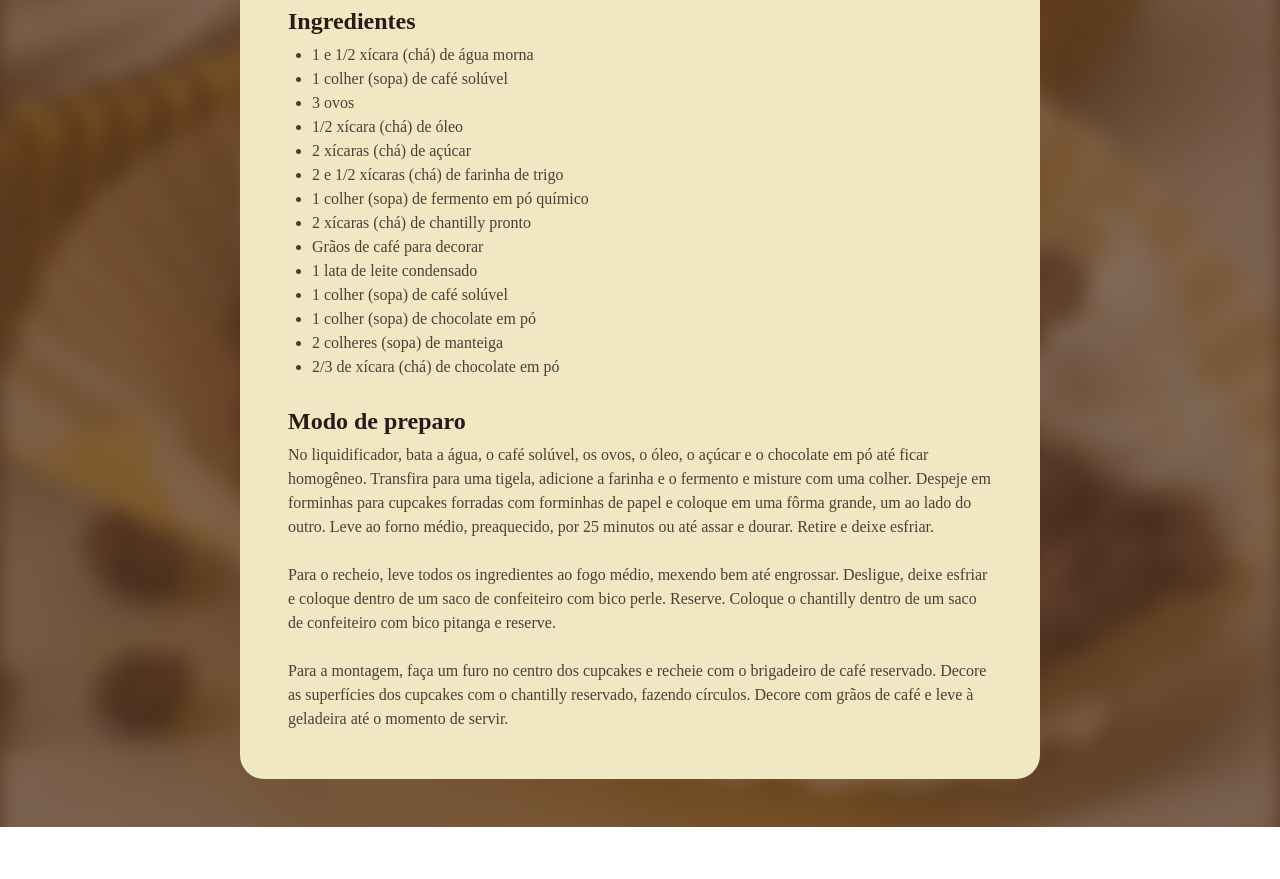
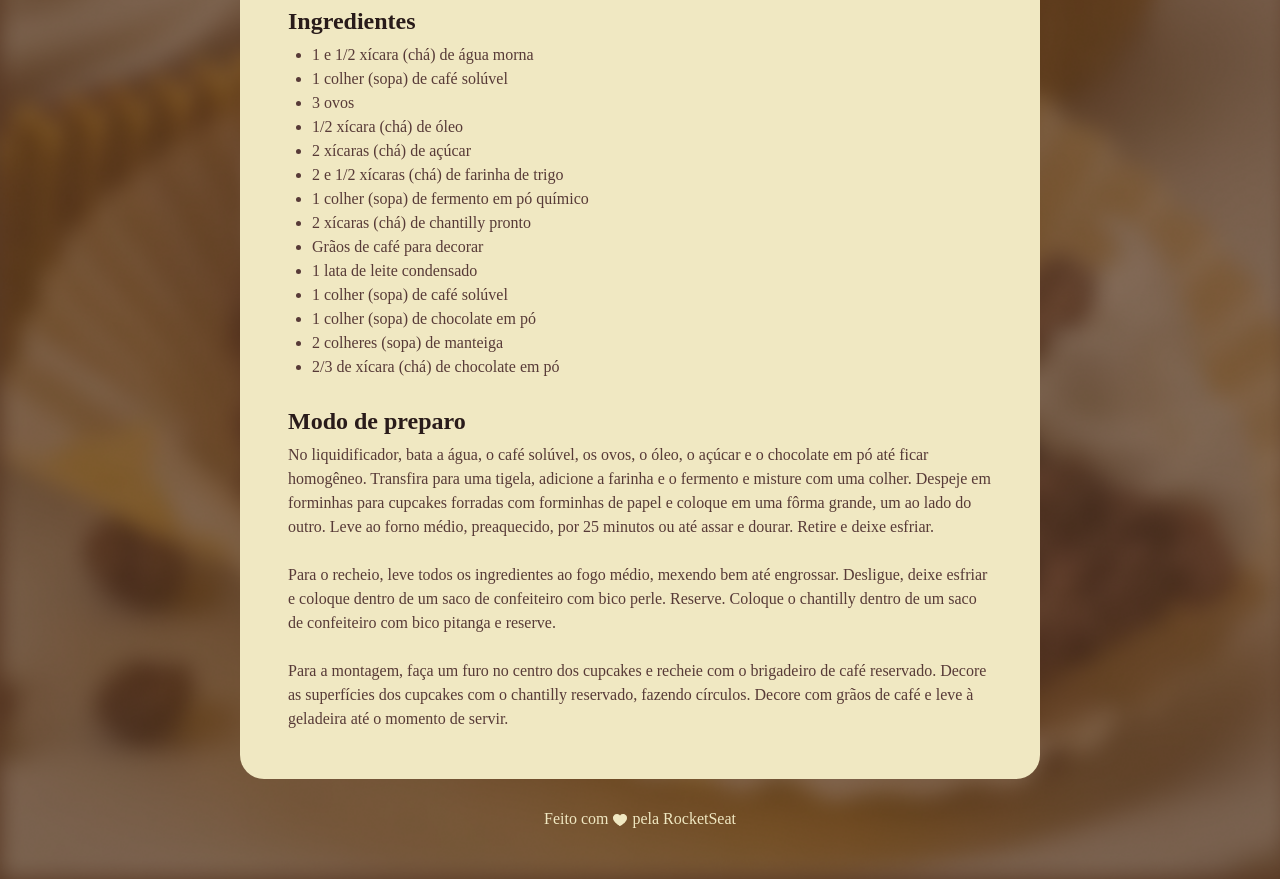
Before and after one commit to luishtcampos7777/primeiroprojeto, a plain HTML site: page index.html in a window 1280 px wide. Shown: the part 720-1599 px from the top of the page. Before the commit the page ends 1547 px from the top, so only its background shows below. Drawn offline with Linux system fonts and the light colour scheme; a web font is replaced by a local one.

Commit message:
adicionando footer

```diff
--- a/index.html
+++ b/index.html
@@ -50,5 +50,8 @@
       </section>
     </main>
   </div>
+  <footer>Feito com
+    <img src="assets/heart.png" alt="imagem de coracao">
+    pela RocketSeat</footer>
 </body>
 </html>
--- a/style.css
+++ b/style.css
@@ -20,7 +20,7 @@ body {
   padding: 24px;
   background-color: #F0E8C2;
   border-radius: 24px;
-  margin: 48px auto;
+  margin: 48px auto 28px;
 }
 
 main {
@@ -58,3 +58,14 @@ p {
 ul{
   padding-left: 24px;
 }
+
+footer {
+  color: #F0E8C2;
+  text-align: center;
+  padding-bottom: 48px;
+}
+
+footer img {
+  vertical-align: middle;
+
+}
```
Also changed, not shown: assets/heart.png (added).
